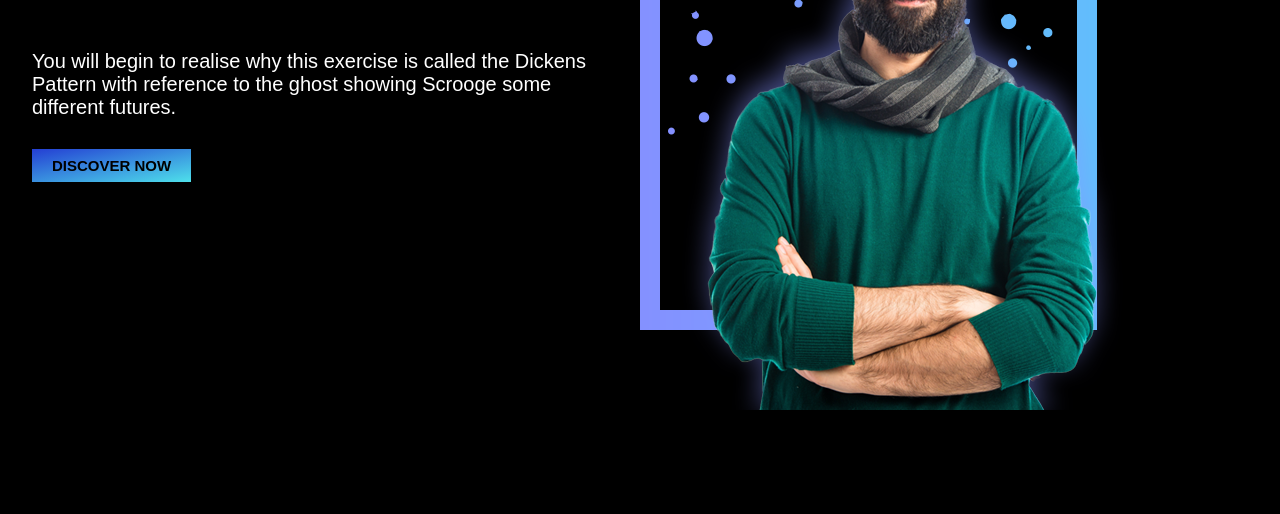
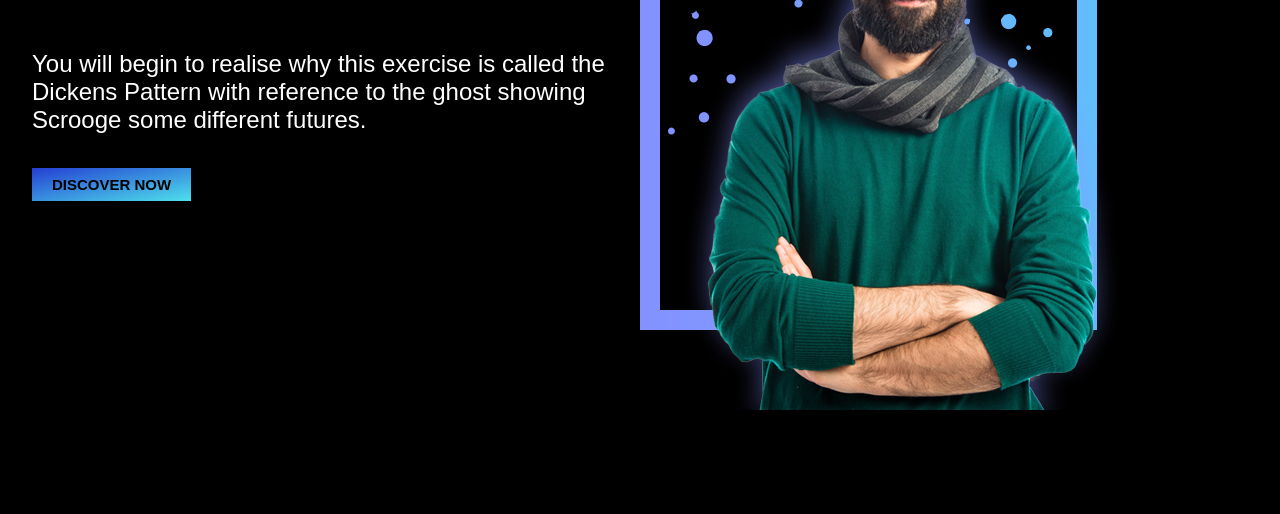
Before and after one commit to Efty131/my-portfolio, a plain HTML site: page index.html in a window 1280 px wide. Shown: the part 286-800 px from the top of the page. Drawn offline with Linux system fonts and the light colour scheme.

Commit message:
size changes

```diff
--- a/index.html
+++ b/index.html
@@ -44,7 +44,7 @@
 
     <!--Section One Start-->
     <section>
-        <div class="text1" id="home">
+        <div class="text1">
             <h3>THIS IS ME</h3>
 
             <h1>PHILIP GILBERT</h1>
@@ -86,7 +86,7 @@
 
     <!--SECTION THREE START-->
 
-    <section class="section3" id="services">
+    <section class="section3">
         <div class="s3">
             <h1>My Offered Services</h1>
             <p>At about this time of year, some months after New Year’s resolutions have been made and <br> kept, or
--- a/style.css
+++ b/style.css
@@ -78,7 +78,7 @@ section {
 
 .text1 p,
 .text2 p {
-  font-size: 20px;
+  font-size: 1.5rem;
 }
 
 .button1 {
```
